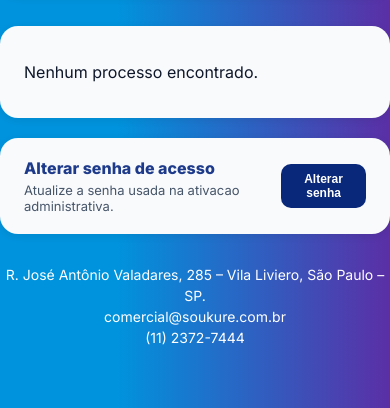
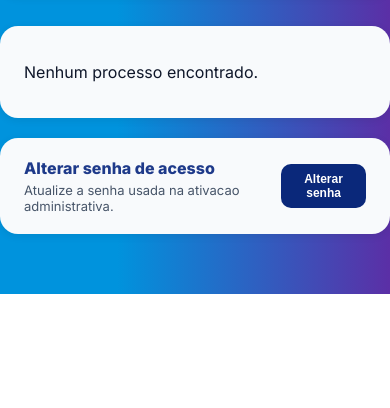
Before and after one commit to HenriqueNunes-2008/SistemaNPS, a Python web app: template SistemaNPS/app/templates/admin.html in a window 390 px wide. Shown: the part 1417-1825 px from the top of the page. After the commit the page ends 1711 px from the top, so only its background shows below. Run offline with Jinja, Linux system fonts and the light colour scheme; the template is opened without the code that fills it, so the values that code supplies are empty.

Commit message:
Update admin.html

```diff
--- a/SistemaNPS/app/templates/admin.html
+++ b/SistemaNPS/app/templates/admin.html
@@ -258,16 +258,6 @@
             .field-wrap {
                 width: 100%;
                 margin-bottom: 8px;
-            }
-
-            .mobile-contact-info {
-                display: block;
-                width: 100%;
-                text-align: center;
-                color: #ffffff;
-                font-size: 14px;
-                margin-top: 30px;
-                line-height: 1.5;
             }
         }
 
@@ -870,11 +860,6 @@
         </div>
     </div>
 
-    <div class="mobile-contact-info">
-        <div>R. José Antônio Valadares, 285 – Vila Liviero, São Paulo – SP.</div>
-        <div>comercial@soukure.com.br</div>
-        <div>(11) 2372-7444</div>
-    </div>
 </main>
 
 <!-- MODAL CAMERA (FOTOS PROJETO) -->
```
